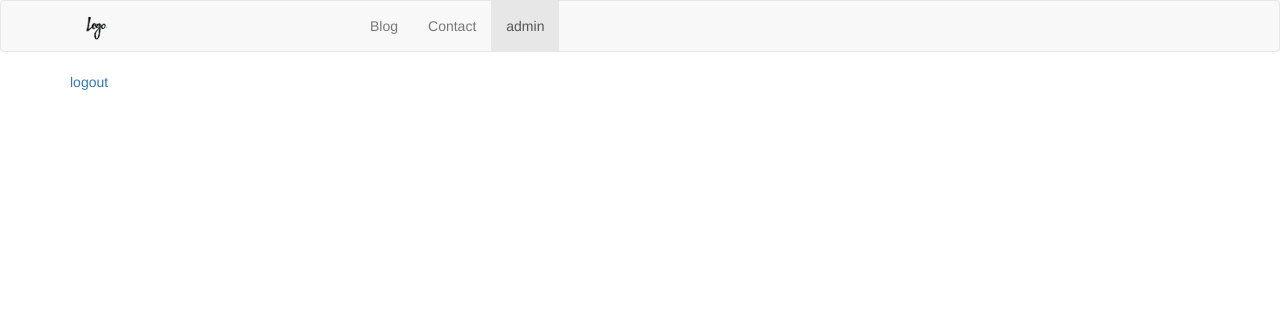
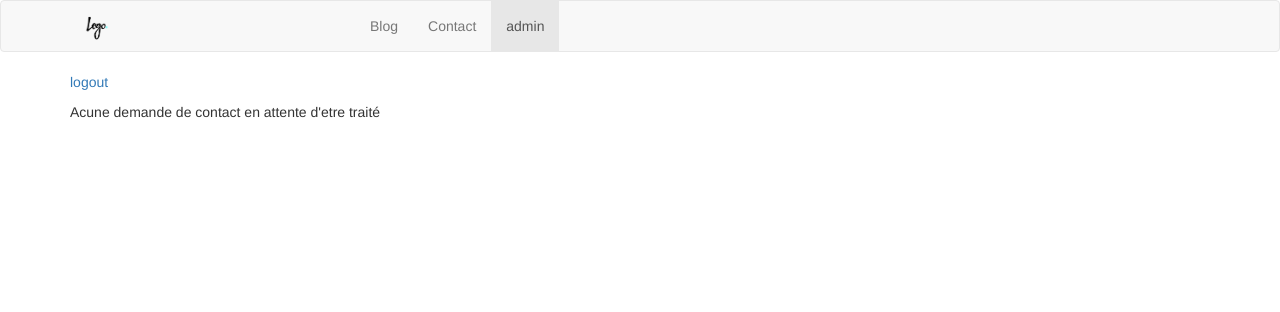
Before and after one commit to bensisko69/blog, a Django app: page /admin in a window 1280 px wide. Shown: the top 312 px of the page. Run offline with Django 3.2, Linux system fonts and the light colour scheme; a user stored in the database is signed in; data comes from the database, SQL or seed files in the repository; some libraries are stand-ins or nearby versions.

Commit message:
add class contact

```diff
--- a/content/templates/content/admin.html
+++ b/content/templates/content/admin.html
@@ -4,6 +4,7 @@
 <div class="container">
 {%  if request.user.is_authenticated %}
 	<p><a href="/logout">logout</a></p>
+	{% if contacts|length > 0 %}
 	    {% for contact in contacts %}
 	    	<p>{{ contact.firstname }}</p>
 	    	<p>{{ contact.lastname }}</p>
@@ -11,6 +12,10 @@
 	      	<p>{{ contact.text }}</p>
 	      	<p>{{ contact.treaty }}</p>
 	    {% endfor %}
+    {% else %}
+    	<p>Acune demande de contact en attente d'etre traité</p>
+	{% endif %}
+
 {% else %}
 	<form method="post" action="/login">{% csrf_token %}
 		<input type="text" name="username" id="username" placeholder="username">
```
Lines whose indentation alone changed are shown as unchanged.
